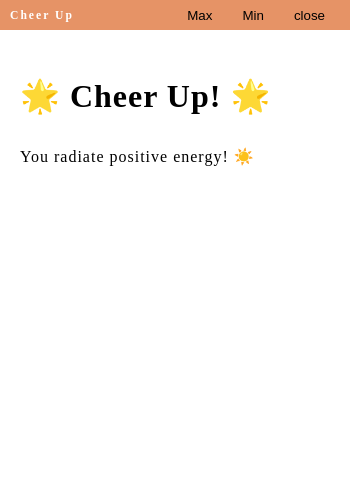
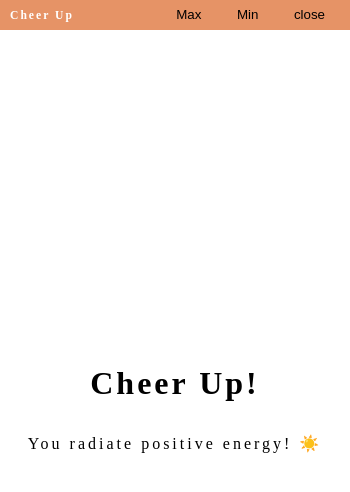
Before and after one commit to ritikash058/cheer-up, an Electron app: page index.html in a window 350 px wide. Drawn offline with Linux system fonts and the light colour scheme.

Commit message:
Added: added animation to cheer text

```diff
--- a/index.html
+++ b/index.html
@@ -6,20 +6,22 @@
     <link rel="stylesheet" href="styles.css">
 </head>
 <body>
-    <div id="menu-bar">
-      <div class="left" role="menu">
+    <header id="menu-bar">
+      <nav class="left" role="menu">
         <h5>Cheer Up</h5>
-      </div>
-      <div class="right">
+      </nav>
+      <aside class="right">
         <button class="menubar-btn" id="maximize-btn">Max</button>
         <button class="menubar-btn" id="minimize-btn">Min</button>
         <button class="menubar-btn" id="close-btn">close</button>
+      </aside>
+    </header>
+    <main>
+      <div class="container">
+        <h1>Cheer Up!</h1>
+        <div id="quote">Loading quote...</div>
       </div>
-    </div>
-    <div class="container">
-        <h1>🌟 Cheer Up! 🌟</h1>
-        <div id="quote">Loading quote...</div>
-    </div>
+    </main>
 
     <script type="module" src="script.js"></script>
 </body>
--- a/styles.css
+++ b/styles.css
@@ -4,6 +4,9 @@
   font-family: "Segoe UI", Tahoma, Geneva, Verdana, sans-serif;
   color: white;
   user-select: none;
+  display: flex;
+  flex-direction: column;
+  height: 90vh;
 }
 
 #menu-bar {
@@ -32,11 +35,21 @@
 }
 .container {
     color: #000;
-    padding: 20px;
+    padding: 10px;
     font-family: Pixelify Sans;
     font-size: 16px;
     line-height: 1.6;
-    letter-spacing: 1px;
+    display: flex;
+    flex-direction: column;
+    justify-content: center;
+    align-items: center;
+    letter-spacing: 3px;
+}
+main {
+  flex: 1;
+  display: flex;
+  justify-content: center;
+  align-items: center;
 }
 
 button {
@@ -58,3 +71,28 @@
 button i {
   color: white;
 }
+
+.container {
+  animation: slide 6s linear;
+}
+
+@keyframes slide {
+  0% {
+    transform: translateY(100px);
+  }
+  20% {
+    transform: translateY(-20px);
+  }
+  40% {
+    transform: translateY(10px);
+  }
+  60% {
+    transform: translateY(-5px);
+  }
+  80% {
+    transform: translateY(2px);
+  }
+  100% {
+    transform: translateY(0);
+  }
+}
```
